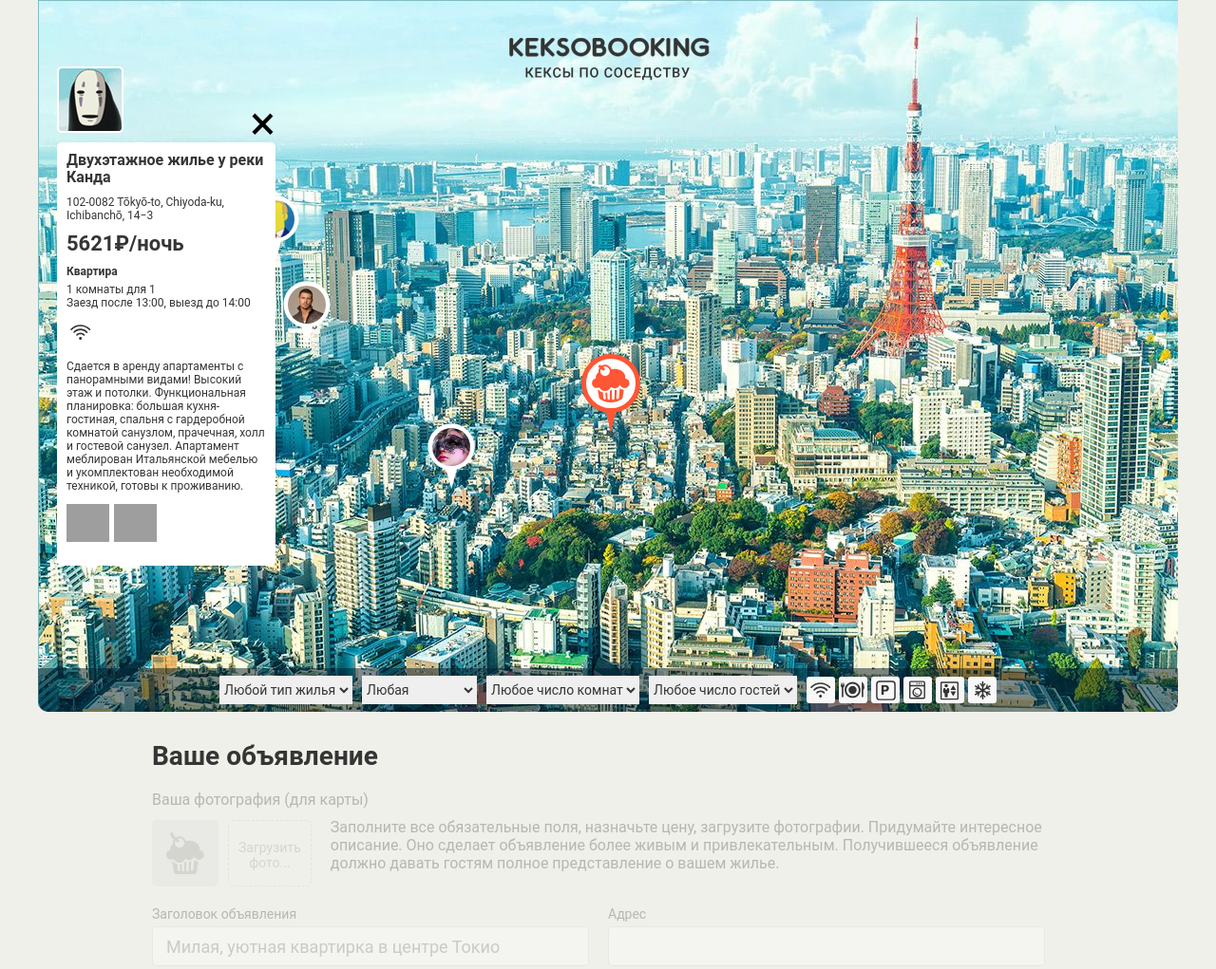
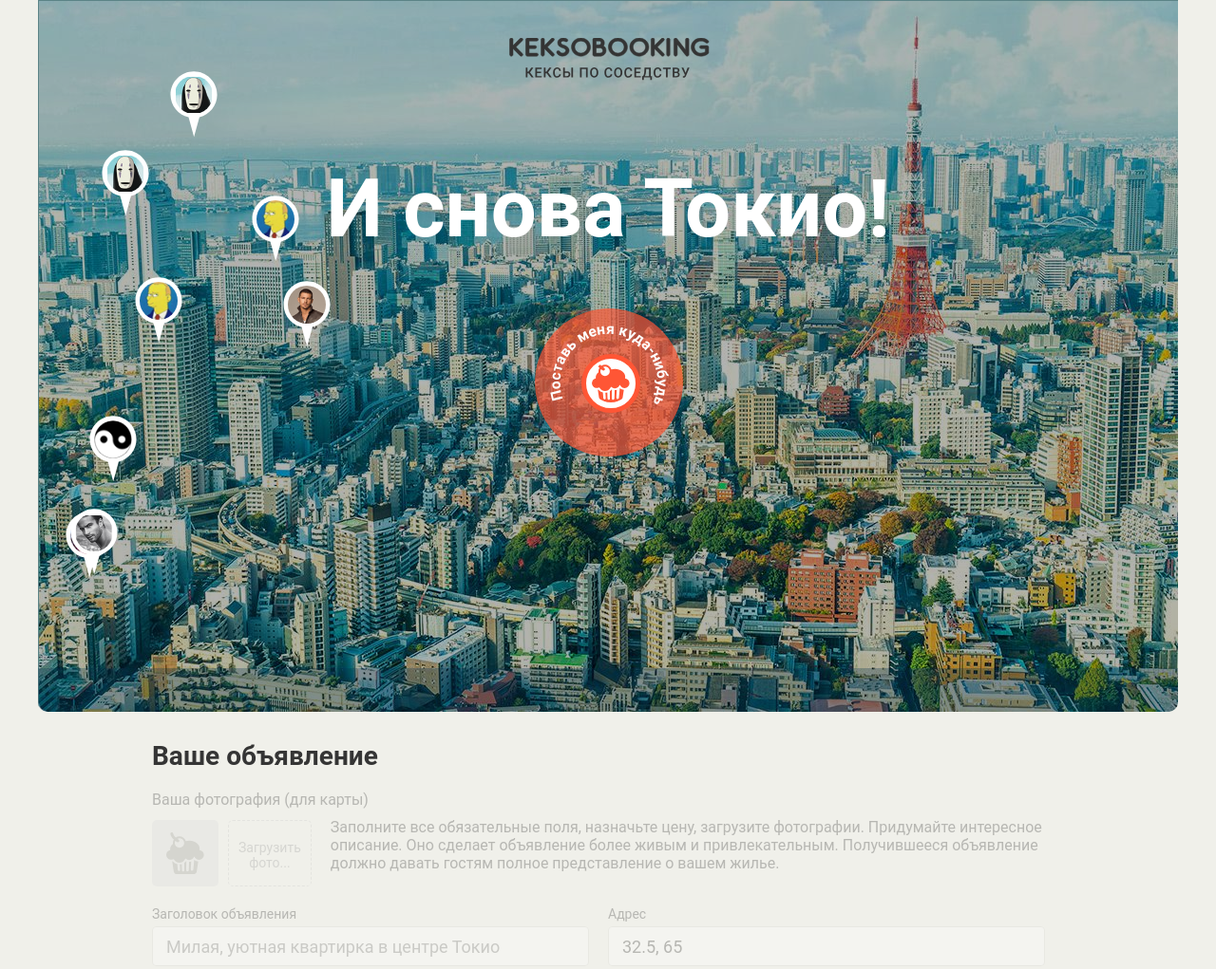
Before and after one commit to Egor-arkharov/htmlacademy-course-keksobooking, a website: page index.html in a window 1280 px wide. Shown: the top 1021 px of the page at 95% size. Drawn offline with Linux system fonts and the light colour scheme; grey boxes are pictures that could not be loaded; files whose address does not match are found by name.

Commit message:
Первая отправка

```diff
--- a/index.html
+++ b/index.html
@@ -84,7 +84,7 @@
     <!-- Форма объявления -->
     <section class="notice">
       <h2 class="notice__title">Ваше объявление</h2>
-      <form class="ad-form ad-form--disabled" method="post" enctype="multipart/form-data" autocomplete="off">
+      <form class="ad-form ad-form--disabled" method="post" enctype="multipart/form-data" autocomplete="off" action="https://javascript.pages.academy/keksobooking">
         <fieldset class="ad-form-header">
           <legend class="ad-form-header__title">Ваша фотография (для карты)</legend>
           <div class="ad-form-header__upload">
@@ -100,7 +100,7 @@
         </fieldset>
         <fieldset class="ad-form__element ad-form__element--wide">
           <label class="ad-form__label" for="title">Заголовок объявления</label>
-          <input id="title" name="title" type="text" placeholder="Милая, уютная квартирка в центре Токио">
+          <input id="title" name="title" type="text" placeholder="Милая, уютная квартирка в центре Токио" minlength="30" maxlength="100" required>
         </fieldset>
         <fieldset class="ad-form__element ad-form__element--wide">
           <label class="ad-form__label" for="address">Адрес</label>
@@ -117,7 +117,7 @@
         </fieldset>
         <fieldset class="ad-form__element">
           <label class="ad-form__label" for="price">Цена за ночь, руб.</label>
-          <input id="price" name="price" type="number" placeholder="5000">
+          <input id="price" name="price" type="number" placeholder="5000" maxlength="1000000" required>
         </fieldset>
         <fieldset class="ad-form__element ad-form__element--time">
           <label class="ad-form__label" for="timein">Время заезда и выезда</label>
--- a/js/main.js
+++ b/js/main.js
@@ -16,25 +16,48 @@ var MAX_LOCATION_X = 500;
 var MIN_LOCATION_Y = 130;
 var MAX_LOCATION_Y = 630;
 
-var ApartmentTypesTranslate = {
-  FLAT: 'Квартира',
-  BUNGALO: 'Бунгало',
-  HOUSE: 'Дом',
-  PALACE: 'Дворец'
-};
-
 var map = document.querySelector('.map');
 var pinTemplate = document.querySelector('#pin').content;
 var mapPin = document.querySelector('.map__pin');
 var mapPins = document.querySelector('.map__pins');
-var filtersContainer = document.querySelector('.map__filters-container');
+// var filtersContainer = document.querySelector('.map__filters-container');
 
-var popupTemplate = document.querySelector('#card').content;
-var card = popupTemplate.querySelector('.popup');
-var apartmentCard = card.cloneNode(true);
+// var popupTemplate = document.querySelector('#card').content;
+// var card = popupTemplate.querySelector('.popup');
+// var apartmentCard = card.cloneNode(true);
 
 var offsetX = (mapPin.getBoundingClientRect().width) / 2;
 var offsetY = mapPin.getBoundingClientRect().height;
+
+var address = document.querySelector('#address');
+var form = document.querySelector('.ad-form');
+var formFieldsets = form.children;
+var formFiltres = document.querySelector('#housing-features');
+var rooms = form.querySelector('#room_number');
+var capacity = form.querySelector('#capacity');
+
+address.value = offsetX + ', ' + offsetY;
+
+var mapPinMain = document.querySelector('.map__pin--main');
+
+// var ApartmentTypesTranslate = {
+//   FLAT: 'Квартира',
+//   BUNGALO: 'Бунгало',
+//   HOUSE: 'Дом',
+//   PALACE: 'Дворец'
+// };
+
+var EvtKeys = {
+  ENTER: 'Enter',
+  MAIN_BUTTON: 0
+};
+
+var DISABLED_ROOMS = {
+  '1': ['1'],
+  '2': ['1', '2'],
+  '3': ['1', '2', '3'],
+  '100': ['0']
+};
 
 var getRandomNum = function (min, max) {
   var num = min + Math.random() * (max - min);
@@ -88,8 +111,8 @@ var getApartment = function () {
   return apartmentOverview;
 };
 
-var apartment = getApartment();
-var apartmentOffer = apartment.offer;
+// var apartment = getApartment();
+// var apartmentOffer = apartment.offer;
 
 var getApartments = function () {
   var apartmentsArr = [];
@@ -99,8 +122,6 @@ var getApartments = function () {
 
   return apartmentsArr;
 };
-
-map.classList.remove('map--faded');
 
 var renderPin = function (newApartment) {
   var newPin = pinTemplate.cloneNode(true);
@@ -130,53 +151,107 @@ var renderPins = function () {
 
 renderPins();
 
-var renderCardValue = function (popupValue, cardValue) {
-  apartmentCard.querySelector(popupValue).textContent = cardValue;
-};
-
-var markCardFeatures = function () {
-  var offerFeatures = getApartment().offer.features;
-  var popupFeaturesList = popupTemplate.querySelector('.popup__features');
-  var popupFeaturesItems = popupFeaturesList.querySelectorAll('.popup__feature');
-  var popupDescription = apartmentCard.querySelector('.popup__description');
-
-  apartmentCard.querySelector('.popup__features').remove();
-
-  for (var i = popupFeaturesItems.length - 1; i >= offerFeatures.length; i--) {
-    popupFeaturesList.removeChild(popupFeaturesItems[i]);
-  }
-
-  apartmentCard.insertBefore(popupFeaturesList, popupDescription);
-};
-
-var markCardPhotos = function () {
-  var photosContainer = apartmentCard.querySelector('.popup__photos');
-  var photos = photosContainer.querySelector('.popup__photo');
-  var userPhotos = apartmentOffer.photos;
-
-  for (var i = 0; i < userPhotos.length; i++) {
-    photos.src = userPhotos[i];
-    var cloneImage = photos.cloneNode(true);
-    photosContainer.appendChild(cloneImage);
+var disablePage = function () {
+  for (var i = 0; i < formFieldsets.length; i++) {
+    formFieldsets[i].setAttribute('disabled', 'true');
+    formFiltres.setAttribute('disabled', 'true');
   }
 };
 
-var markCardText = function () {
-  renderCardValue('.popup__title', apartmentOffer.title);
-  renderCardValue('.popup__text--price', apartmentOffer.price + '₽/ночь');
-  renderCardValue('.popup__type', ApartmentTypesTranslate[apartmentOffer.type.toUpperCase()]);
-  renderCardValue('.popup__text--capacity', apartmentOffer.rooms + ' комнаты для ' + apartmentOffer.guests);
-  renderCardValue('.popup__text--time', 'Заезд после ' + apartmentOffer.checkin + ', выезд до ' + apartmentOffer.checkout);
-  renderCardValue('.popup__description', apartmentOffer.description);
-  apartmentCard.querySelector('.popup__avatar').src = apartment.author.avatar;
+disablePage();
+
+var activatePage = function () {
+  map.classList.remove('map--faded');
+  form.classList.remove('ad-form--disabled');
+  for (var i = 0; i < formFieldsets.length; i++) {
+    formFieldsets[i].removeAttribute('disabled', true);
+    formFiltres.removeAttribute('disabled', 'true');
+  }
 };
 
-var renderCard = function () {
-  markCardFeatures();
-  markCardPhotos();
-  markCardText();
+mapPinMain.addEventListener('mousedown', function (evt) {
+  if (evt.button === EvtKeys.MAIN_BUTTON) {
+    activatePage();
+  }
+});
 
-  return apartmentCard;
+mapPinMain.addEventListener('keydown', function (evt) {
+  if (evt.key === EvtKeys.ENTER) {
+    activatePage();
+  }
+});
+
+var checkCapacity = function (item) {
+  if (item.selected) {
+    if (item.disabled) {
+      capacity.setCustomValidity('Количество гостей не соответствует количеству комнат');
+    } else {
+      capacity.setCustomValidity('');
+    }
+  }
 };
 
-map.insertBefore(renderCard(), filtersContainer);
+rooms.addEventListener('change', function () {
+  for (var i = 0; i < capacity.options.length; i++) {
+    capacity[i].disabled = !DISABLED_ROOMS[rooms.value].includes(capacity.options[i].value);
+    checkCapacity(capacity[i]);
+  }
+});
+
+capacity.addEventListener('change', function () {
+  for (var i = 0; i < capacity.options.length; i++) {
+    checkCapacity(capacity[i]);
+  }
+});
+
+
+// var renderCardValue = function (popupValue, cardValue) {
+//   apartmentCard.querySelector(popupValue).textContent = cardValue;
+// };
+
+// var markCardFeatures = function () {
+//   var offerFeatures = getApartment().offer.features;
+//   var popupFeaturesList = popupTemplate.querySelector('.popup__features');
+//   var popupFeaturesItems = popupFeaturesList.querySelectorAll('.popup__feature');
+//   var popupDescription = apartmentCard.querySelector('.popup__description');
+
+//   apartmentCard.querySelector('.popup__features').remove();
+
+//   for (var i = popupFeaturesItems.length - 1; i >= offerFeatures.length; i--) {
+//     popupFeaturesList.removeChild(popupFeaturesItems[i]);
+//   }
+
+//   apartmentCard.insertBefore(popupFeaturesList, popupDescription);
+// };
+
+// var markCardPhotos = function () {
+//   var photosContainer = apartmentCard.querySelector('.popup__photos');
+//   var photos = photosContainer.querySelector('.popup__photo');
+//   var userPhotos = apartmentOffer.photos;
+
+//   for (var i = 0; i < userPhotos.length; i++) {
+//     photos.src = userPhotos[i];
+//     var cloneImage = photos.cloneNode(true);
+//     photosContainer.appendChild(cloneImage);
+//   }
+// };
+
+// var markCardText = function () {
+//   renderCardValue('.popup__title', apartmentOffer.title);
+//   renderCardValue('.popup__text--price', apartmentOffer.price + '₽/ночь');
+//   renderCardValue('.popup__type', ApartmentTypesTranslate[apartmentOffer.type.toUpperCase()]);
+//   renderCardValue('.popup__text--capacity', apartmentOffer.rooms + ' комнаты для ' + apartmentOffer.guests);
+//   renderCardValue('.popup__text--time', 'Заезд после ' + apartmentOffer.checkin + ', выезд до ' + apartmentOffer.checkout);
+//   renderCardValue('.popup__description', apartmentOffer.description);
+//   apartmentCard.querySelector('.popup__avatar').src = apartment.author.avatar;
+// };
+
+// var renderCard = function () {
+//   markCardFeatures();
+//   markCardPhotos();
+//   markCardText();
+
+//   return apartmentCard;
+// };
+
+// map.insertBefore(renderCard(), filtersContainer);
```
